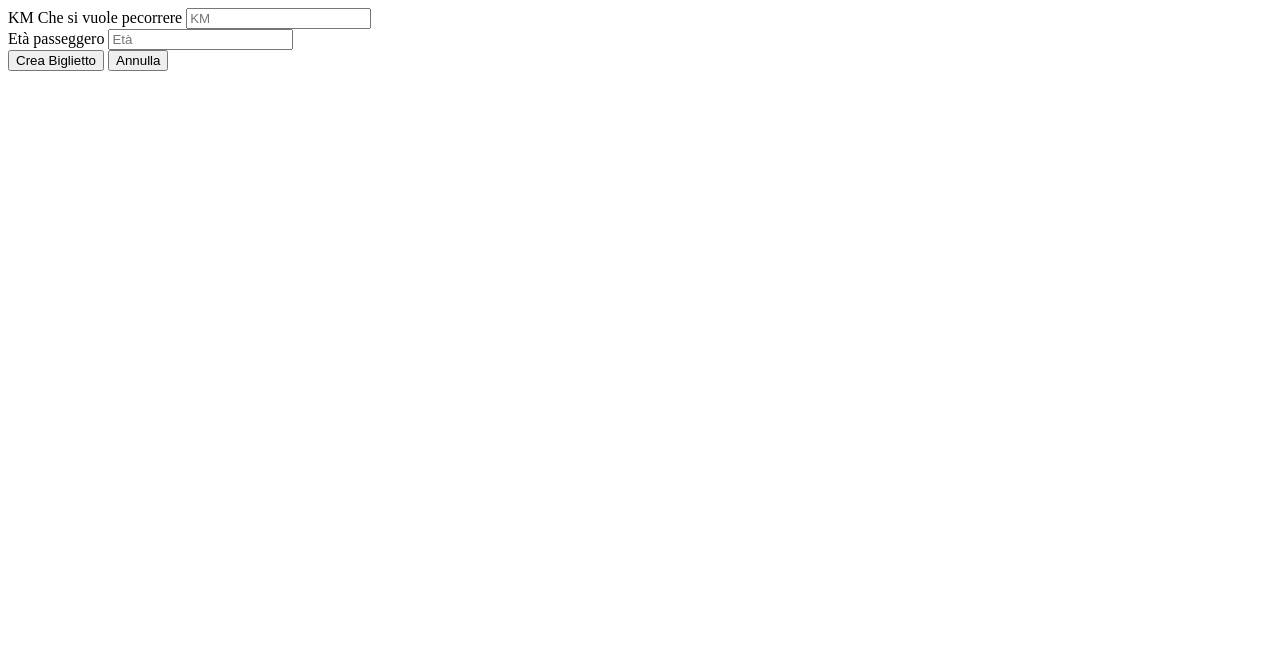
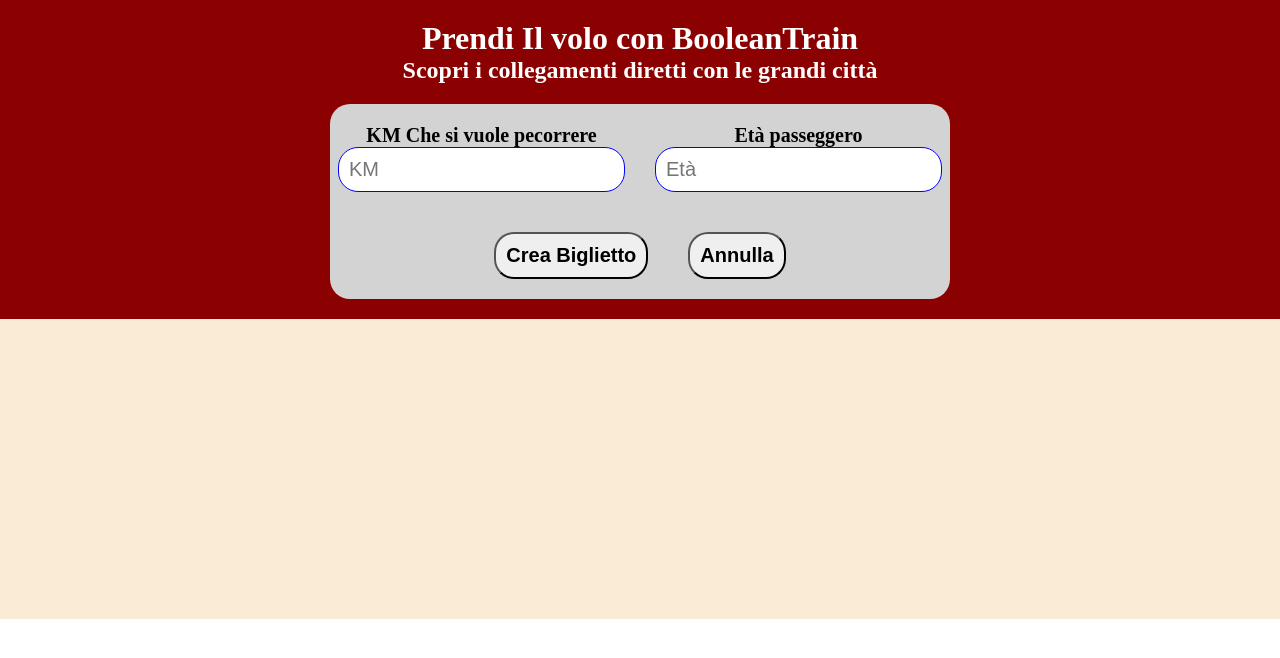
Before and after one commit to anto-iorfida/js-biglietto-treno-form, a plain HTML site: page index.html in a window 1280 px wide. Drawn offline with Linux system fonts and the light colour scheme.

Commit message:
Feat :add style header

```diff
--- a/css/style.css
+++ b/css/style.css
@@ -0,0 +1,68 @@
+* {
+    margin: 0;
+    padding: 0;
+    box-sizing: border-box;
+}
+
+header{
+    text-align: center;
+    padding: 20px;
+    background-color: darkred;
+    display: flex;
+    flex-direction: column;
+    align-items: center;
+    /* background-image: url('https://img.wallpapic.it/i8246-435-519/thumb/treno-montagne-natura-ferrovia-sfondo.jpg');
+    background-size: cover;
+    background-position : center;
+    background-repeat: no-repeat;  */
+}
+
+header h1,
+header h2{
+    color: white;
+}
+
+.btn{
+    padding: 10px;
+    font-size: 20px;
+    font-weight: bold;
+    border-radius: 20px;
+}
+
+.input-container label{
+    font-size: 20px;
+    font-weight: bold;
+}
+
+.input-container input{
+    border: 1px solid blue;
+    border-radius: 20px;
+    font-size: 20px;
+    padding: 10px;
+}
+
+.form-container{
+    background-color: lightgray;
+    border-radius: 20px;
+    width: 50%;
+    padding: 20px;
+    margin-top: 20px;
+}
+
+.container-input-text{
+    display: flex;
+    gap: 30px;
+    justify-content: center;
+    margin-bottom: 40px;
+}
+
+.container-button{
+    display: flex;
+    justify-content: center;
+    gap: 40px;
+}
+
+.box-tiket{
+    min-height: 300px;
+    background-color: antiquewhite;
+}
--- a/index.html
+++ b/index.html
@@ -7,8 +7,12 @@
     <title>Document</title>
 </head>
 <body>
-    <div class="form-container">
-        <div class="input-container">
+    <header>
+        <h1>Prendi Il volo con BooleanTrain</h1>
+        <h2>Scopri i collegamenti diretti con le grandi città</h2>
+         <div class="form-container">
+        <div class="container-input-text">
+            <div class="input-container">
             <label>KM Che si vuole pecorrere</label>
             <input id="user-km" type="text" placeholder="KM">
         </div>
@@ -18,14 +22,21 @@
             <input id="user-age" type="text" placeholder="Età">
         </div>
 
-        <button id="generate-button">Crea Biglietto</button>
-        <button id="clear-button">Annulla</button>
+        </div>
+       <div class="container-button">
+        <button id="generate-button" class="btn">Crea Biglietto</button>
+        <button id="clear-button" class="btn">Annulla</button>
+       </div>
+
+    </div>
+    </header>
+
+
+    <!-- Contenitore risultato generazione password -->
+    <div class="box-tiket">
+        <div class="user-message"></div>
     </div>
 
-    <!-- Contenitore risultato generazione password -->
-    <div class="user-message">
-
-    </div>
 
 
     <script type="text/javascript" src="js/script.js"></script>
```
